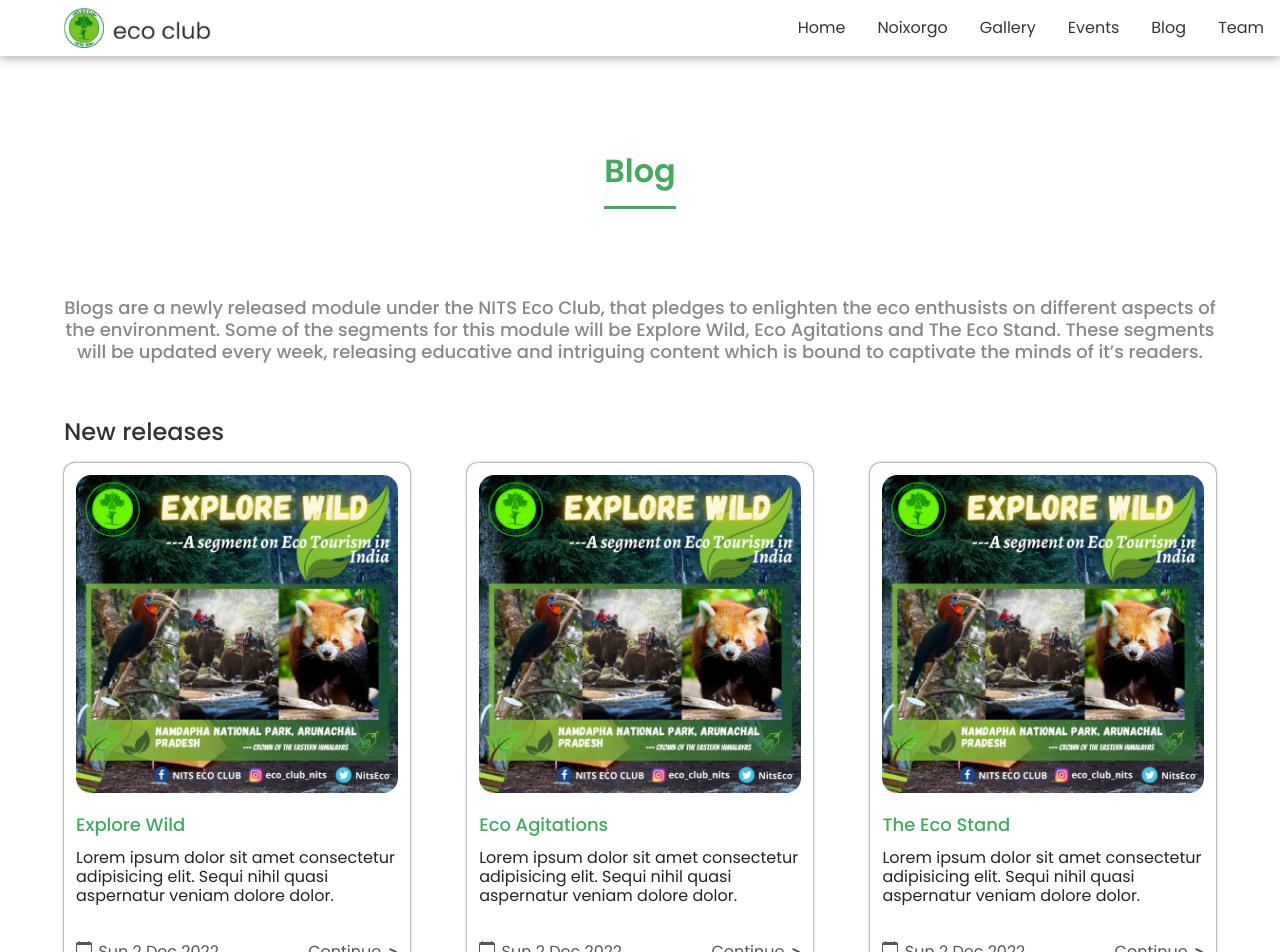
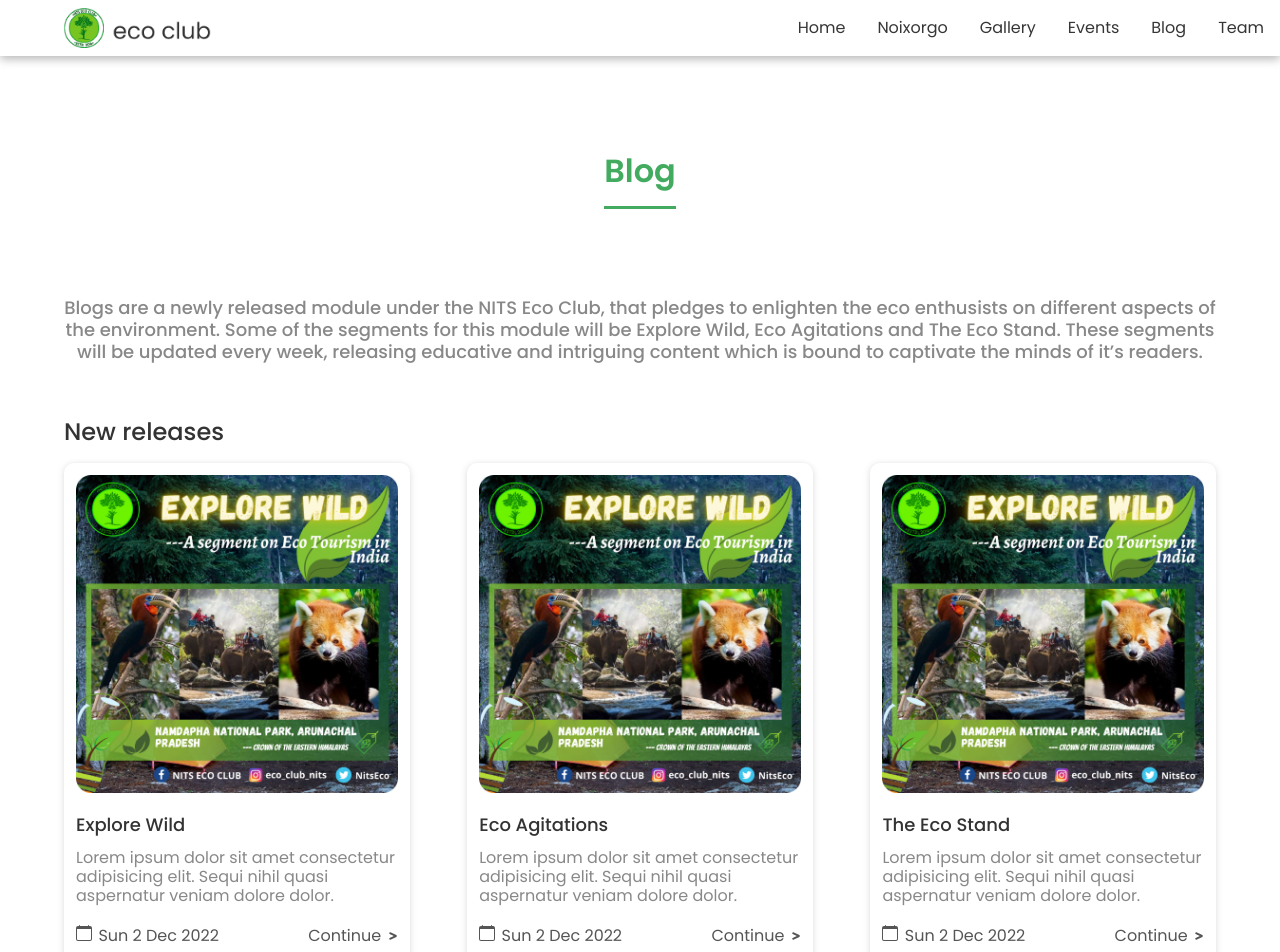
Before and after one commit to parthaxntn/Eco-club-website, a React (Create React App) app: page /blogs in a window 1280 px wide. Shown: the top 952 px of the page. Built offline with nearby package versions, Linux system fonts and the light colour scheme.

Commit message:
FIX: Fixed the blog page 2

```diff
--- a/src/pages/Blog/Blog.css
+++ b/src/pages/Blog/Blog.css
@@ -53,7 +53,8 @@
   width: 30%;
   padding: 1.5vh;
   /* background-color: red; */
-  box-shadow: 0 0 0.1375rem;
+  box-shadow: -1.57565px 0px 6.30261px rgba(0, 0, 0, 0.08),
+    1.57565px 1.57565px 6.30261px rgba(0, 0, 0, 0.08);
   border-radius: 0.625rem;
   transition: all 0.2s ease-in-out;
 }
@@ -78,8 +79,9 @@
 }
 
 .blog-cont-short {
-  margin-bottom: 3vh;
-  font-size: 1.4vw;
+  font-weight: 400;
+  font-size: 1rem;
+  color: #888;
 }
 
 .date-continue {
@@ -114,8 +116,9 @@
 }
 
 .blog-indi-title {
-  font-size: 1.4vw;
-  color: #43ab5f;
+  font-size: 1.25rem;
+  color: #333;
+  font-weight: 500;
 }
 
 .blog-indi:hover {
@@ -227,8 +230,7 @@
   }
 
   .img-blog-detail h1 {
-    font-size: 5.5vw;
-    margin: 4.5vw 0;
+    font-size: 1.25rem;
   }
 
   .img-blog-detail {
--- a/src/pages/Blog/BlogDetails.jsx
+++ b/src/pages/Blog/BlogDetails.jsx
@@ -17,17 +17,15 @@ const BlogDetails = () => {
             <div className="img-blog-detail">
               <h1>{item.title}</h1>
             </div>
-
             <div className="bsca bsca-blog-detail">
               <img
                 style={{ pointerEvents: "none" }}
                 src={item.img0}
                 alt={item.title}
               />
-              <BsCalendar className="bscal" />{" "}
-              <h5 className="greaterthan date-blog-pub">{item.date}</h5>
             </div>
-
+            <BsCalendar className="bscal" />
+            <span className="greaterthan date-blog-pub">{item.date}</span>
             <h2>{item.blogdetail}</h2>
           </div>
         </>
```
